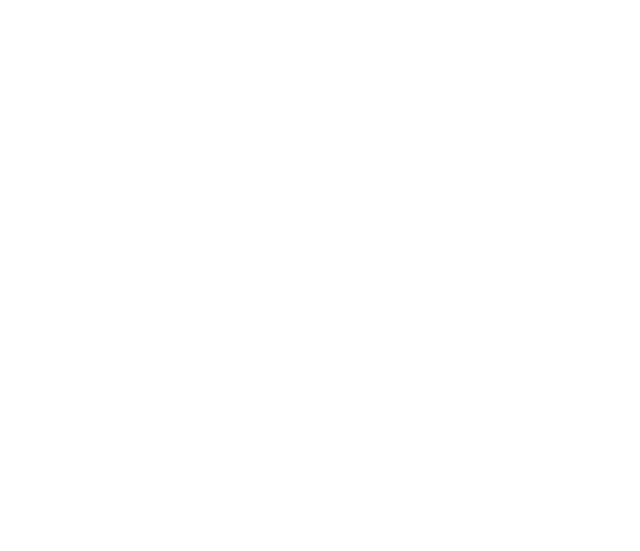
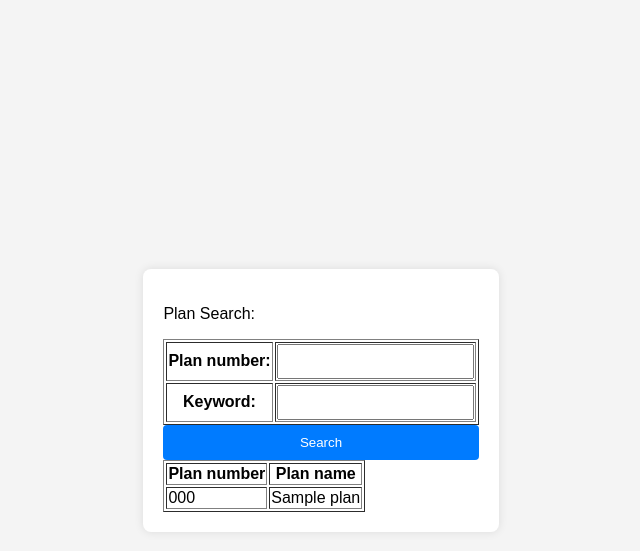
Before and after one commit to ZhengJienJie-0811/DBMS_Project, a PHP site: page /SearchPlan.php in a window 1280 px wide. Before the commit the part shown is empty. Shown: the top 551 px of the page, without its empty margins (319-959 px from the left). Run offline with PHP 8.4, Linux system fonts and the light colour scheme; tables that the repository leaves empty or names only in its code hold one stand-in row (values such as "Sample post").

Commit message:
Update SearchPlan.php

```diff
--- a/SearchPlan.php
+++ b/SearchPlan.php
@@ -11,3 +11,73 @@ $conn = new mysqli($servername, $username, $password, $dbname);
 if ($conn->connect_error) {
     die("連線失敗: " . $conn->connect_error);
 }
+
+$plan_number = isset($_POST['plan_number']) ? $_POST['plan_number'] : '';
+$keyword = isset($_POST['Keyword']) ? $_POST['Keyword'] : '';
+
+$sql = "SELECT plan_number, plan_name FROM plans WHERE plan_number LIKE ? OR plan_name LIKE ?";
+$stmt = $conn->prepare($sql);
+$searchPlanNumber = '%' . $plan_number . '%';
+$searchKeyword = '%' . $keyword . '%';
+$stmt->bind_param('ss', $searchPlanNumber, $searchKeyword);
+$stmt->execute();
+$result = $stmt->get_result();
+
+$plans = [];
+if ($result->num_rows > 0) {
+    while ($row = $result->fetch_assoc()) {
+        $plans[] = $row;
+    }
+}
+
+$conn->close();
+?>
+
+<!DOCTYPE html>
+<html>
+<head>
+    <link rel="stylesheet" type="text/css" href="style.css">
+    <meta charset="UTF-8">
+    <meta name="viewport" content="width=device-width, initial-scale=1.0">
+    <title>Search Plan</title>
+</head>
+<body>
+    <div class="container">
+        <form method="POST" action="SearchPlan.php">
+            <p>Plan Search:</p>
+            <table border="1">
+                <tr>
+                    <th>Plan number:</th>
+                    <td>
+                        <input type="text" id="plan_number" name="plan_number">
+                    </td>
+                </tr>
+                <tr>
+                    <th>Keyword:</th>
+                    <td>
+                        <input type="text" id="Keyword" name="Keyword">
+                    </td>
+                </tr>
+            </table>
+            <button type="submit" class="submitbtn">Search</button>
+        </form>
+
+        <?php if (isset($plans) && count($plans) > 0): ?>
+            <table border="1">
+                <tr>
+                    <th>Plan number</th>
+                    <th>Plan name</th>
+                </tr>
+                <?php foreach ($plans as $plan): ?>
+                    <tr>
+                        <td><?php echo htmlspecialchars($plan['plan_number']); ?></td>
+                        <td><?php echo htmlspecialchars($plan['plan_name']); ?></td>
+                    </tr>
+                <?php endforeach; ?>
+            </table>
+        <?php elseif (isset($plans)): ?>
+            <p>No plans found.</p>
+        <?php endif; ?>
+    </div>
+</body>
+</html>
```
